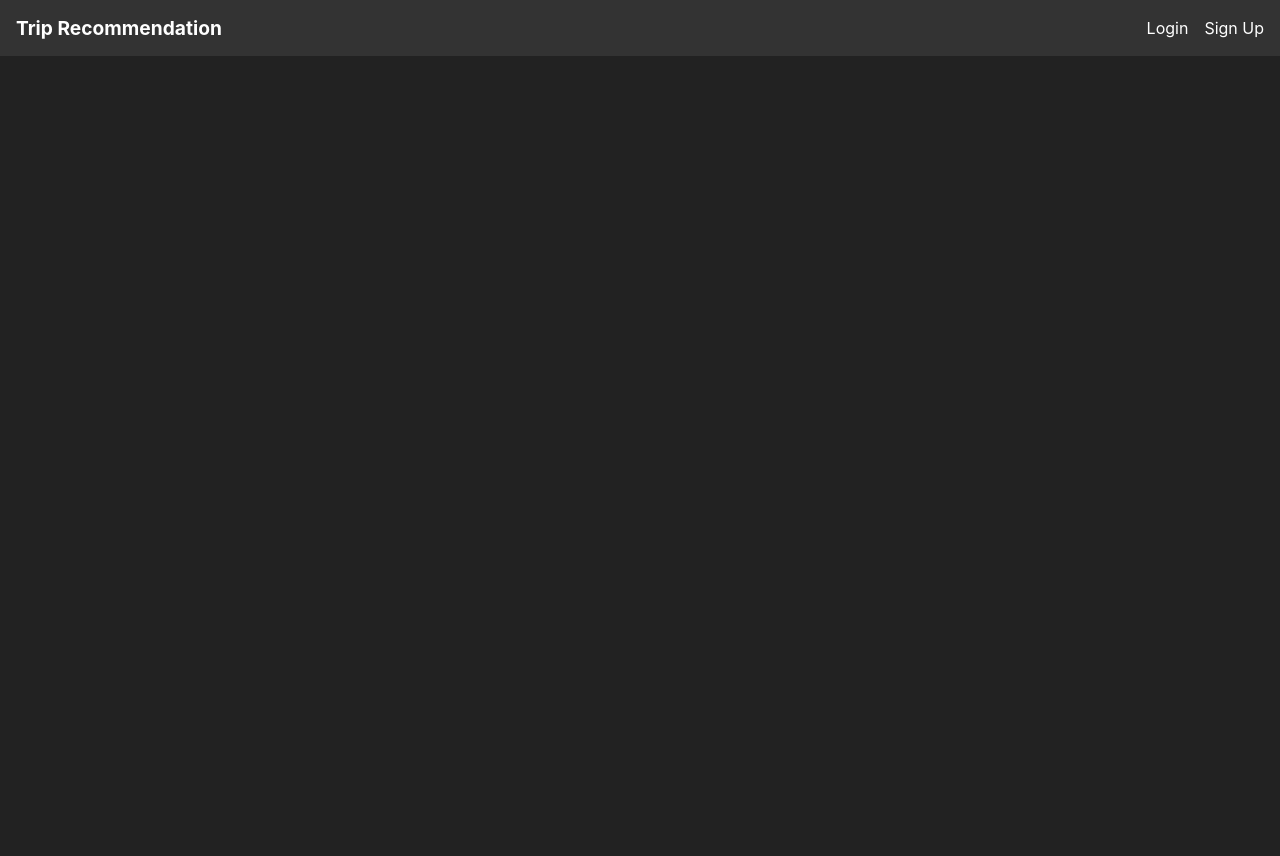
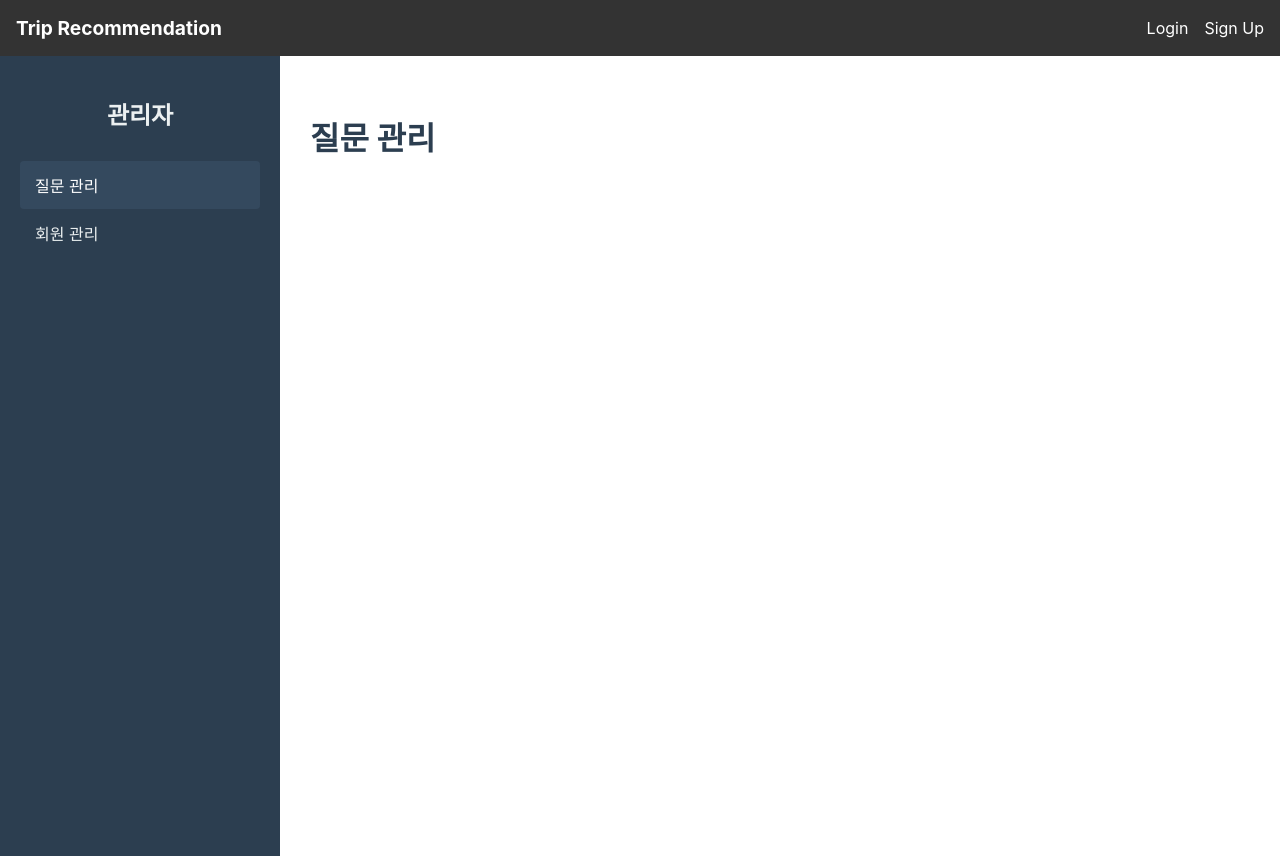
Before and after one commit to fpem3309/trip-recommendation-web, a Vue app: page /admin/questions in a window 1280 px wide. Before the commit the page ends 800 px from the top, so only its background shows below. Built offline with nearby package versions, Linux system fonts and the light colour scheme; no server answers.

Commit message:
feat: Admin question, user management page
- 라우터 자식 설정으로 사이드바 생성
- 질문 관리 페이지 생성 및 API 테스트
- 회원 관리 페이지 생성 및 API 테스트

```diff
--- a/src/router.js
+++ b/src/router.js
@@ -2,7 +2,9 @@ import { createRouter, createWebHistory } from 'vue-router';
 import Survey from './views/Survey.vue';
 import Login from './views/Login.vue';
 import SignUp from './views/SignUp.vue';
-import Admin from './views/admin/Admin.vue';
+import AdminLayout from './views/admin/layouts/AdminLayout.vue';
+import QuestionManagement from './views/admin/pages/QuestionManagement.vue';
+import UserManagement from './views/admin/pages/UserManagement.vue';
 
 const routes = [
   {
@@ -20,11 +22,26 @@ const routes = [
     name: 'SignUp',
     component: SignUp,
   },
-  {
+  { //TODO: 라우터 가드 필요
     path: '/admin',
-    name: 'Admin',
-    component: Admin,
-  }
+    component: AdminLayout,
+    children: [
+      {
+        path: '',
+        redirect: '/admin/questions',
+      },
+      {
+        path: 'questions',
+        name: 'AdminQuestions',
+        component: QuestionManagement,
+      },
+      {
+        path: 'users',
+        name: 'AdminUsers',
+        component: UserManagement,
+      }
+    ],
+  },
 ];
 
 const router = createRouter({
--- a/src/views/admin/Admin.vue
+++ /dev/null
@@ -1,16 +0,0 @@
-<template>
-  <div>
-    <h1>관리자 페이지</h1>
-    <p>이곳은 관리자 전용 페이지입니다.</p>
-  </div>
-</template>
-
-<script setup>
-</script>
-
-<style scoped>
-div {
-  padding: 2rem;
-  text-align: center;
-}
-</style>
--- /dev/null
+++ b/src/views/admin/layouts/AdminLayout.vue
@@ -0,0 +1,69 @@
+<template>
+  <div class="admin-layout">
+    <aside class="sidebar">
+      <h1 class="admin-title">관리자</h1>
+      <nav class="menu">
+        <ul>
+          <li>
+            <router-link to="/admin/questions">질문 관리</router-link>
+            <router-link to="/admin/users">회원 관리</router-link>
+          </li>
+          <!-- 다른 메뉴 항목들을 여기에 추가할 수 있습니다. -->
+        </ul>
+      </nav>
+    </aside>
+    <main class="content">
+      <router-view />
+    </main>
+  </div>
+</template>
+
+<style scoped>
+.admin-layout {
+  display: flex;
+  min-height: 100vh;
+  background-color: #f4f7f6;
+}
+
+.sidebar {
+  width: 240px;
+  background-color: #2c3e50;
+  color: #ecf0f1;
+  padding: 20px;
+  flex-shrink: 0;
+}
+
+.admin-title {
+  font-size: 1.5rem;
+  font-weight: bold;
+  text-align: center;
+  margin-bottom: 30px;
+}
+
+.menu ul {
+  list-style: none;
+  padding: 0;
+  margin: 0;
+}
+
+.menu li a {
+  display: block;
+  padding: 12px 15px;
+  color: #ecf0f1;
+  text-decoration: none;
+  border-radius: 4px;
+  transition: background-color 0.3s;
+}
+
+.menu li a:hover,
+.menu li a.router-link-exact-active {
+  background-color: #34495e;
+  color: #ffffff;
+}
+
+.content {
+  flex-grow: 1;
+  padding: 30px;
+  background-color: #ffffff;
+}
+</style>
--- /dev/null
+++ b/src/views/admin/pages/QuestionManagement.vue
@@ -0,0 +1,28 @@
+<template>
+  <div>
+    <h2>질문 관리</h2>
+    <p>이곳에서 설문조사 질문을 추가, 수정, 삭제할 수 있습니다.</p>
+  </div>
+</template>
+
+<script setup>
+import { onBeforeMount } from 'vue';
+import api from '../../../api';
+
+onBeforeMount(async () => {
+  try {
+    const { data } = await api.get('/api/admin/questions');
+    console.log('Admin data:', data);
+  } catch (error) {
+    console.error('Error fetching admin data:', error);
+  }
+});
+</script>
+
+<style scoped>
+h2 {
+  font-size: 2rem;
+  margin-bottom: 20px;
+  color: #2c3e50;
+}
+</style>
--- /dev/null
+++ b/src/views/admin/pages/UserManagement.vue
@@ -0,0 +1,28 @@
+<template>
+  <div>
+    <h2>회원 관리</h2>
+    <p>이곳에서 회원 정보를 추가, 수정, 삭제할 수 있습니다.</p>
+  </div>
+</template>
+
+<script setup>
+import { onBeforeMount } from 'vue';
+import api from '../../../api';
+
+onBeforeMount(async () => {
+  try {
+    const { data } = await api.get('/api/admin/users');
+    console.log('Admin data:', data);
+  } catch (error) {
+    console.error('Error fetching admin data:', error);
+  }
+});
+</script>
+
+<style scoped>
+h2 {
+  font-size: 2rem;
+  margin-bottom: 20px;
+  color: #2c3e50;
+}
+</style>
```
